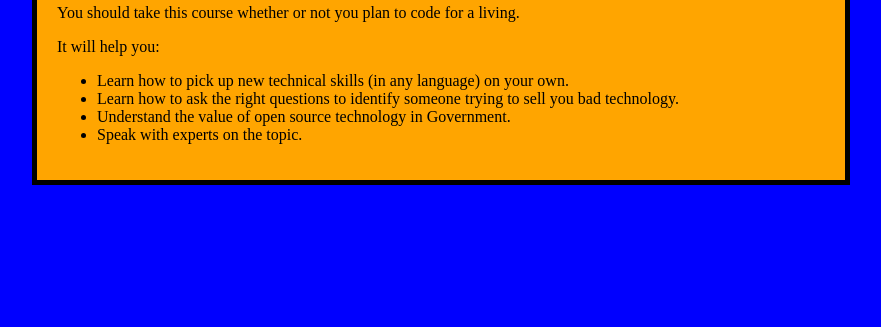
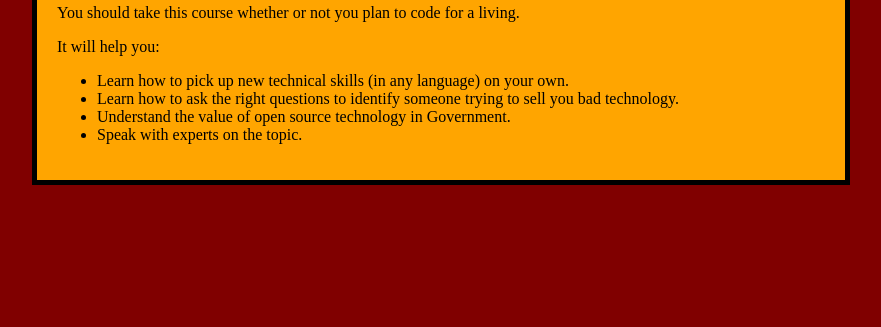
Before and after one commit to rohini-iyer/shopping-days, a plain HTML site: page index.html in a window 1280 px wide. Shown: the part 473-800 px from the top of the page, without its empty margins (199-1080 px from the left). Drawn offline with Linux system fonts and the light colour scheme.

Commit message:
Update styles.css

```diff
--- a/styles.css
+++ b/styles.css
@@ -1,6 +1,6 @@
 /* Set background */
 html {
-  background-color: blue;
+  background-color: maroon;
 }
 
 /* styles for the body of the site */
```
